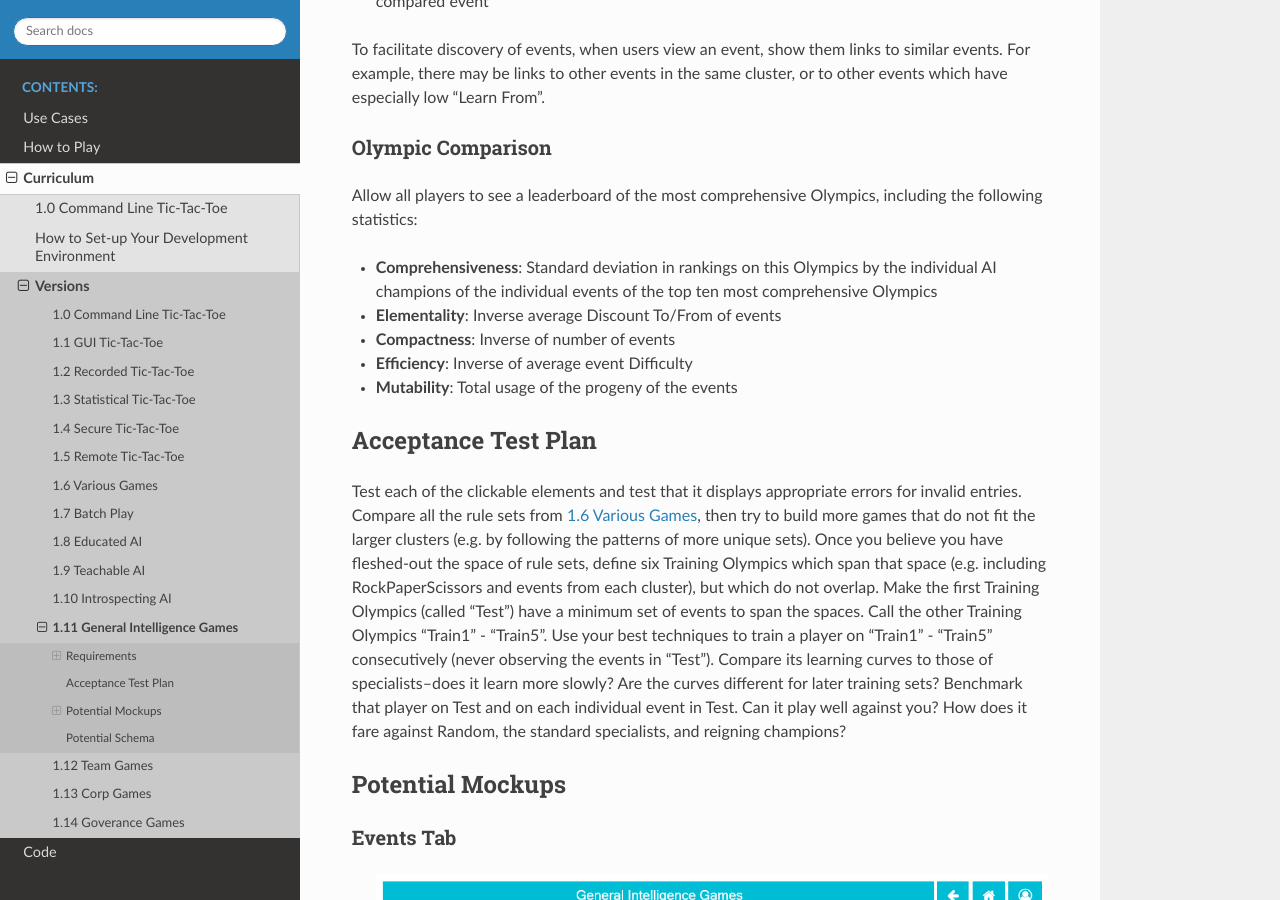
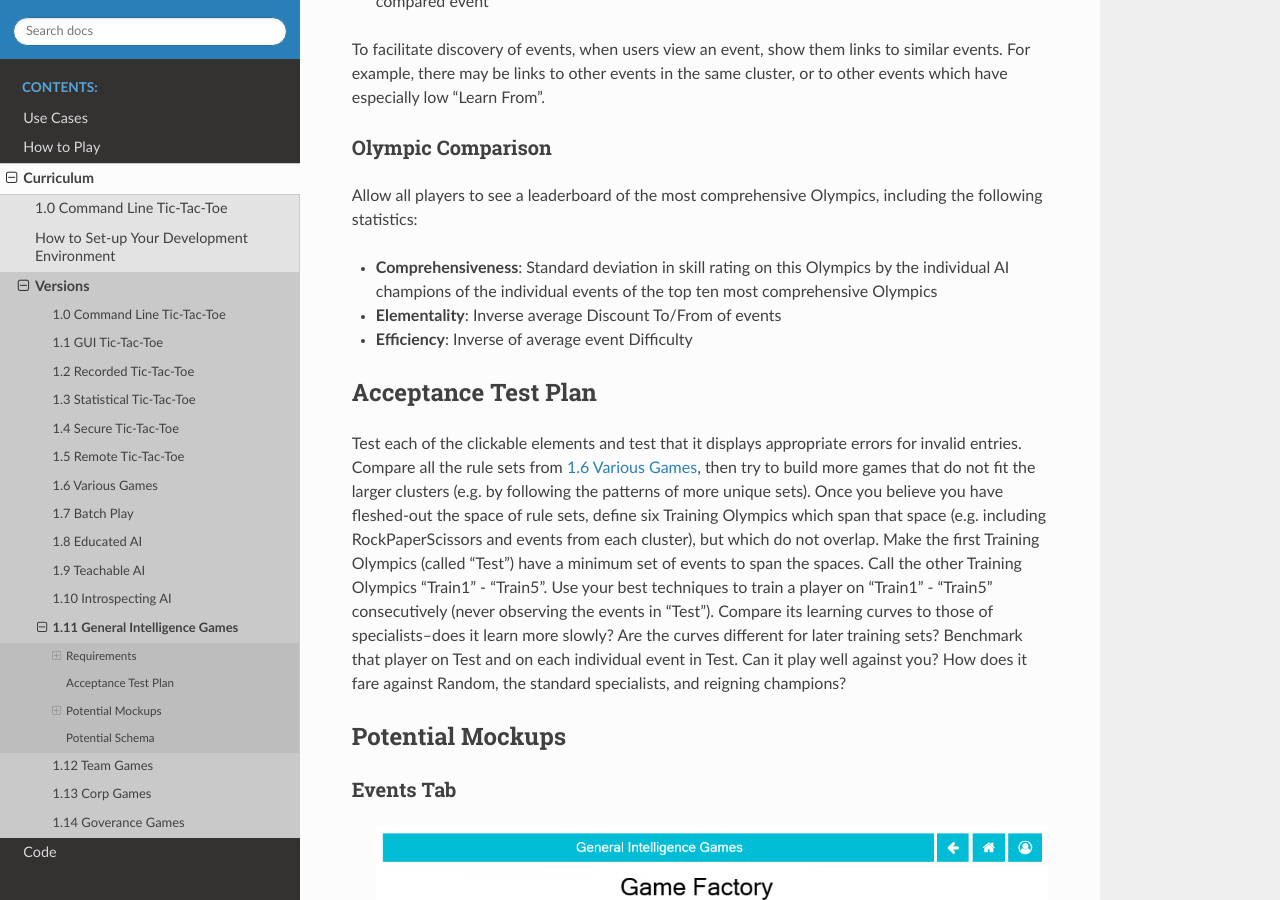
Before and after one commit to ChrisSantosLang/redscience, a Sphinx documentation site: the page built from docs/source/releases/generalintelligence.rst, in a window 1280 px wide and 900 px high, scrolled down 900 px. Built offline with Sphinx 7.4.7 and the Read the Docs theme 2.0.0, drawn with Linux system fonts in a browser that asks for light colours.

Commit message:
Update generalintelligence.rst

```diff
--- a/docs/source/releases/generalintelligence.rst
+++ b/docs/source/releases/generalintelligence.rst
@@ -58,13 +58,11 @@ Olympic Comparison
 Allow all players to see a leaderboard of the most
 comprehensive Olympics, including the following statistics:
 
-* **Comprehensiveness**: Standard deviation in rankings on this Olympics
-  by the individual AI champions of the individual events of the
-  top ten most comprehensive Olympics
+* **Comprehensiveness**: Standard deviation in skill rating on
+  this Olympics by the individual AI champions of the individual
+  events of the top ten most comprehensive Olympics
 * **Elementality**: Inverse average Discount To/From of events
-* **Compactness**: Inverse of number of events
 * **Efficiency**: Inverse of average event Difficulty
-* **Mutability**: Total usage of the progeny of the events
 
 
 Acceptance Test Plan
```
